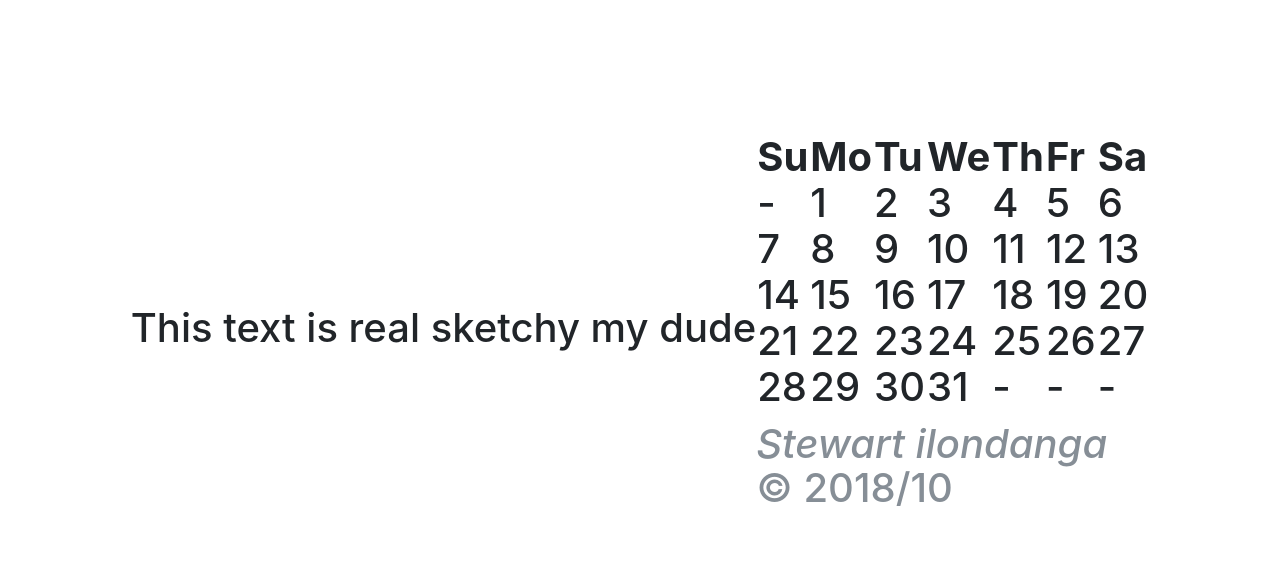
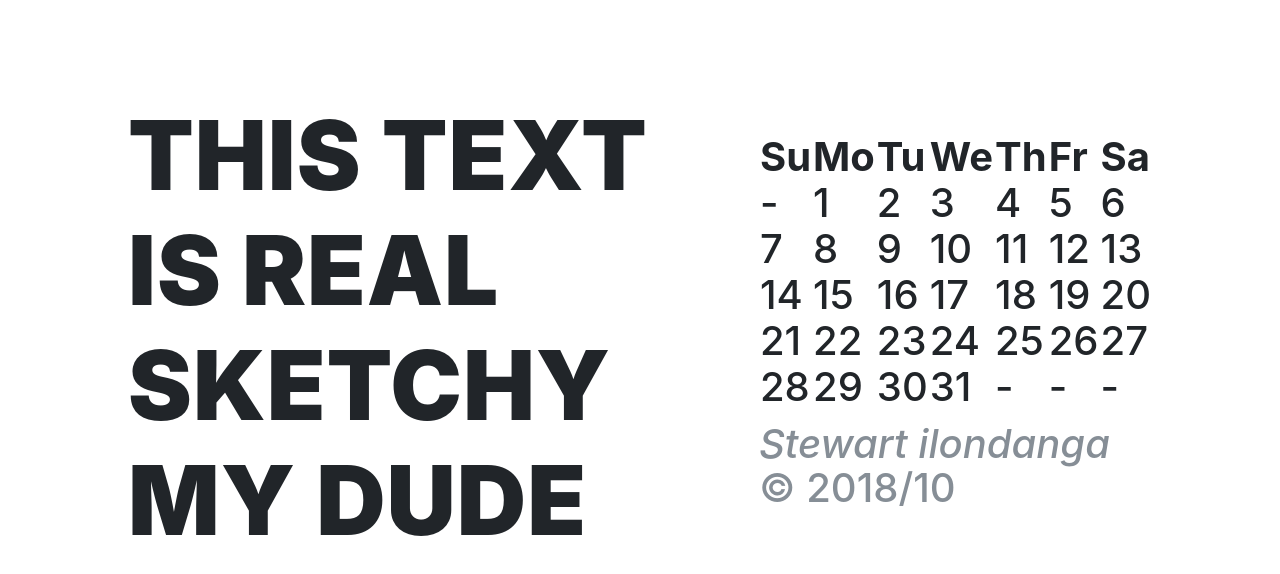
Before and after one commit to stewilondanga/real-texty, a plain HTML site: page index.html in a window 1280 px wide. Shown: the part 68-642 px from the top of the page. Drawn offline with nearby package versions, Linux system fonts and the light colour scheme.

Commit message:
add css/styles.css

```diff
--- a/css/styles.css
+++ b/css/styles.css
@@ -25,14 +25,15 @@ body {
   height: 1.5em;
 }
 
-/*.sketchy {
-    font-size: 12vh;
-    font-weight: 900;
-    letter-spacing: 0.01em;
-    line-height: 1.2;
-    text-transform: uppercase;
+.sketchy {
+  font-size: 12vh;
+  font-weight: 900;
+  letter-spacing: 0.01em;
+  line-height: 1.2;
+  text-transform: uppercase;
 }
-.sketchy > span {
+
+/*.sketchy > span {
     margin: 0 2vh;
 }
 .sketchy span {
```
